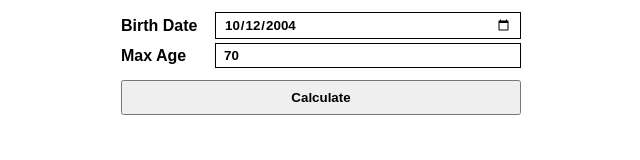
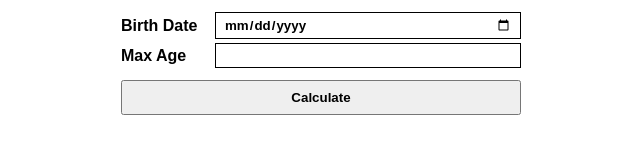
Before and after one commit to edgar1824/weeks-in-life, a plain HTML site: page index.html in a window 1280 px wide. Shown: the full height of the page, 319-959 px from the left. Drawn offline with Linux system fonts and the light colour scheme.

Commit message:
fourth change

```diff
--- a/index.html
+++ b/index.html
@@ -11,17 +11,12 @@
       <form>
         <label for="birth-date">
           <span>Birth Date</span>
-          <input
-            value="2004-10-12"
-            type="date"
-            id="birth-date"
-            name="birth-date"
-          />
+          <input type="date" id="birth-date" name="birth-date" />
           <span class="error">Required</span>
         </label>
         <label for="max-age">
           <span>Max Age</span>
-          <input value="70" type="number" id="max-age" name="max-age" />
+          <input type="number" id="max-age" name="max-age" />
           <span class="error">Required</span>
         </label>
         <button type="submit">Calculate</button>
```
